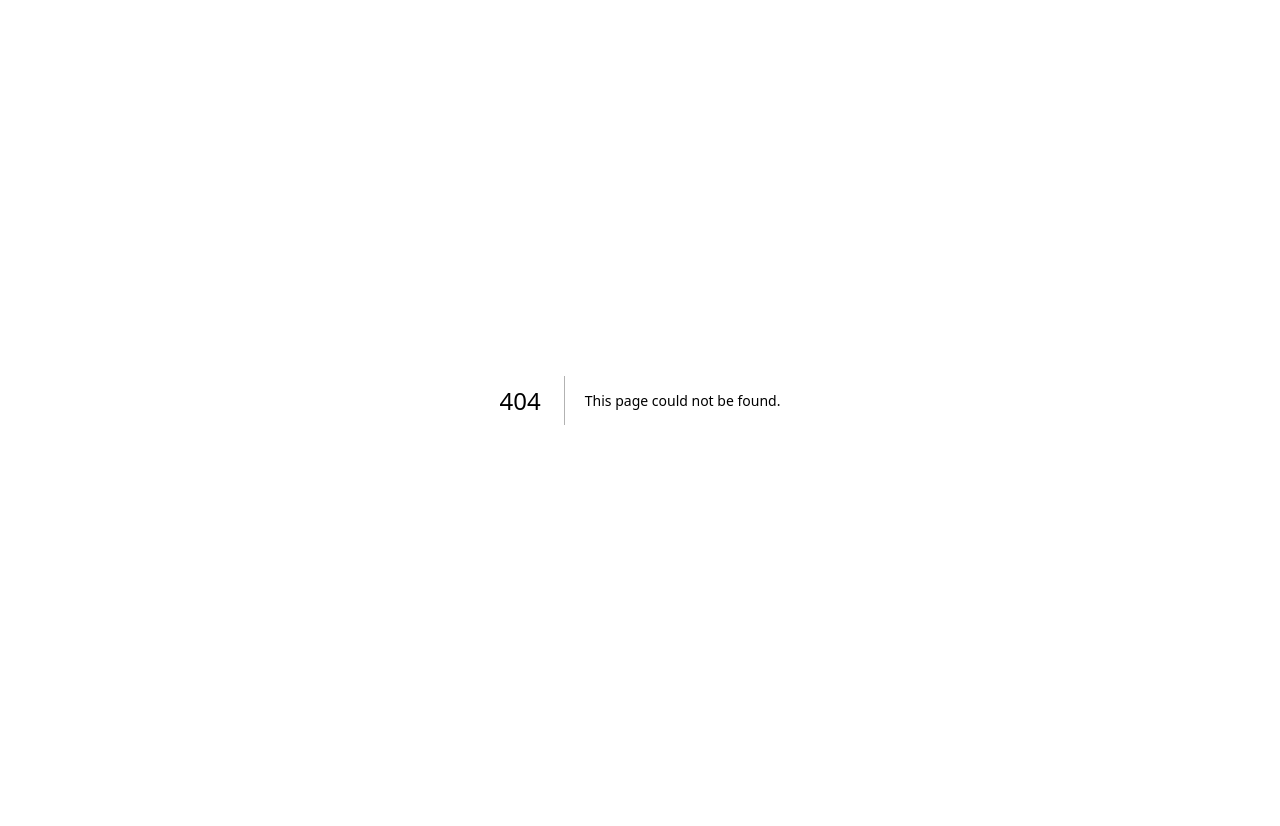
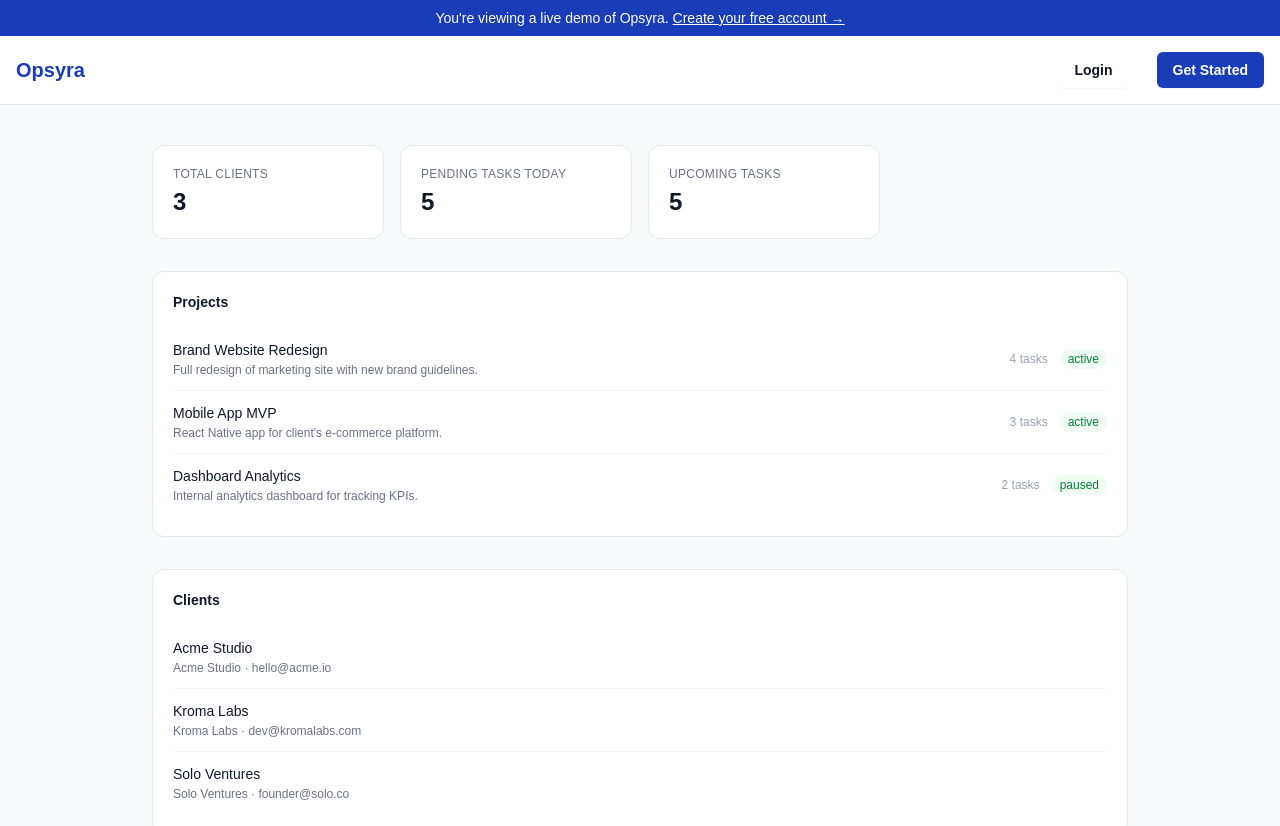
Before and after one commit to srauf456/opsyra, a Next.js app: page /demo in a window 1280 px wide. Before the commit this address had no page. Shown: the top 826 px of the page. Before the commit the page ends 800 px from the top, so only its background shows below. Built offline with nearby package versions, Linux system fonts and the light colour scheme.

Commit message:
Demo page changes

```diff
--- /dev/null
+++ b/app/(demo)/demo/page.tsx
@@ -0,0 +1,98 @@
+import Link from 'next/link'
+import { demoClients, demoProjects, demoNotes } from '@/lib/mocks/demo-data'
+
+export default async function DemoPage(){
+    const activeProjects = demoProjects.filter(p => p.status === 'active')
+    const pendingTasks = demoProjects.flatMap(p => p.tasks).filter(t => t.status !=='done')
+    const upcomingTasks = demoProjects.flatMap(p => p.tasks).filter(t => t.status !=='done')
+
+return(
+    <div className='min-h-screen bg-gray-50'>
+    <div className='bg-blue-800 text-white text-center py-2 text-sm'>
+        You're viewing a live demo of Opsyra. {' '}
+         <Link href="/signup" className="underline font-medium">
+          Create your free account →
+        </Link>
+    </div>
+         <header className="bg-white border-b border-gray-200 sticky z-40 top-0">
+            <div className="max-w-7xl mx-auto px-4 py-4">
+                <div className="flex justify-between items-center">
+                    <div>
+                        <Link href={'/'} className="text-xl font-bold text-blue-800">Opsyra</Link>
+                </div>
+                <div className="flex items-center gap-4">
+                    <Link href="/login" className="mx-3 block text-gray-900 px-4 py-2 text-sm font-semibold shadow-xs rounded-md hover:bg-gray-50">Login</Link>
+                    <Link href="/signup" className="bg-blue-800 text-white text-sm text-gray-900 px-4 py-2 font-medium font-semibold shadow-xs rounded-md hover:bg-blue-900">Get Started</Link>
+                </div>
+                </div>
+            </div>
+        </header>
+
+      <main className="max-w-5xl mx-auto px-6 py-10 space-y-8">
+
+        {/* Stat cards */}
+        <div className="grid grid-cols-4 gap-4">
+          {[
+            { label: 'Total Clients', value: demoClients.length },
+            { label: 'Pending Tasks Today', value: pendingTasks.length },
+            { label: 'Upcoming Tasks', value: upcomingTasks.length },
+          ].map(stat => (
+            <div key={stat.label} className="bg-white border border-gray-200 rounded-xl p-5">
+              <p className="text-xs font-medium text-gray-500 uppercase tracking-wide">{stat.label}</p>
+              <p className="text-2xl font-bold text-gray-900 mt-1">{stat.value}</p>
+            </div>
+          ))}
+        </div>
+
+         {/* Projects */}
+        <div className="bg-white border border-gray-200 rounded-xl p-5">
+          <h2 className="text-sm font-semibold text-gray-900 mb-4">Projects</h2>
+
+            <ul className="divide-y divide-gray-100">
+              {demoProjects?.map(project => (
+                <li key={project.id} className="py-3 flex items-center justify-between">
+                  <div>
+                    <p className="text-sm font-medium text-gray-900">{project.title}</p>
+                    <p className="text-xs text-gray-500 mt-0.5">{project.description}</p>
+                  </div>
+                  <div className="flex items-center gap-3">
+                    <span className="text-xs text-gray-400">
+                      {project.tasks?.length ?? 0} tasks
+                    </span>
+                    <span className="text-xs px-2 py-0.5 rounded-full bg-green-50 text-green-700 font-medium">
+                      {project.status}
+                    </span>
+                  </div>
+                </li>
+              ))}
+            </ul>
+        </div>
+
+               {/* Clients */}
+        <div className="bg-white border border-gray-200 rounded-xl p-5">
+          <h2 className="text-sm font-semibold text-gray-900 mb-4">Clients</h2>
+            <ul className="divide-y divide-gray-100">
+              {demoClients?.map(client => (
+                <li key={client.id} className="py-3">
+                  <p className="text-sm font-medium text-gray-900">{client.name}</p>
+                  <p className="text-xs text-gray-500 mt-0.5">
+                    {client.company}{client.company && client.email && ' · '}{client.email}
+                  </p>
+                </li>
+              ))}
+            </ul>
+        </div>
+
+         {/* CTA */}
+        <div className="bg-gray-100 border border-gray-200 rounded-xl p-8 text-center">
+          <h3 className="text-lg font-semibold text-gray-900">Ready to organize your work?</h3>
+          <p className="text-sm text-gray-500 mt-2">Create your free account and connect your clients and projects. Let AI do the heavy lifting.</p>
+          <Link href="/signup" className="mt-4 inline-block bg-blue-800 text-white px-5 py-2.5 rounded-lg text-sm font-medium hover:bg-blue-700">
+            Get Started Free
+          </Link>
+        </div>
+
+        </main>
+    </div>
+)
+}
--- /dev/null
+++ b/app/(landing)/_components/Contact.tsx
@@ -0,0 +1,15 @@
+export default function Contact(){
+    return(
+    <section id="contact" className="bg-gray-50 border-t border-gray-200 sm:py-32 lg:py-24">
+        <div className="mx-auto max-w-2xl sm:px-6 lg:px-8 text-center">
+            <h2 className="text-2xl font-semibold tracking-tight text-balance text-blue-800 sm:text-4xl">Get in Touch </h2>
+            <p className="mt-2 text-sm text-pretty text-gray-500">Feel free to ask questions, share feedback or just follow along as I build</p>
+
+        <div className="flex items-center gap-6 mt-6 justify-center">
+            <a href="https://www.linkedin.com/in/sara-rauf-9120b580/" className="rounded-md mt-8 inline-block bg-white py-3 px-6">Connect on Linked In</a>
+        </div>
+      </div>
+</section>
+
+    )
+}
--- a/app/(landing)/_components/Header.tsx
+++ b/app/(landing)/_components/Header.tsx
@@ -9,7 +9,7 @@ export default function Header(){
                 </div>
                 <nav className="flex gap-5">
                     <Link href="#features" className="text-sm text-gray-600 hover:text-gray-900" >Features</Link>
-                    <Link href="#demo" className="text-sm text-gray-600 hover:text-gray-900">Demo</Link>
+                    <Link href={'/demo'} className="text-sm text-gray-600 hover:text-gray-900">Demo</Link>
                     <Link href="#contact" className="text-sm text-gray-600 hover:text-gray-900">Contact</Link>
                 </nav>
                 <div className="flex items-center gap-4">
--- a/app/(landing)/_components/Hero.tsx
+++ b/app/(landing)/_components/Hero.tsx
@@ -15,7 +15,7 @@ export default function Hero(){
 
                 <div className="mt-10 flex items-center justify-center gap-x-6">
                   <Link href="/signup" className="rounded-md bg-blue-900 px-4 py-2.5 text-sm/6 font-semibold text-white shadow-xs hover:bg-blue-800 focus-visible:outline-2 focus-visible:outline-offset-2 focus-visible:outline-blue-600">Start Free Workspace <RiArrowRightLine/></Link>
-                  <Link href="#demo" className="text-sm/6 font-semibold text-gray-900">View Demo</Link>
+                  <Link href="/demo" className="text-sm/6 font-semibold text-gray-900">View Demo</Link>
                 </div>
             </div>
 
--- a/app/page.tsx
+++ b/app/page.tsx
@@ -5,6 +5,7 @@ import Features from "./(landing)/_components/Features"
 import CTABanner from "./(landing)/_components/CTABanner";
 import Footer from "./(landing)/_components/Footer";
 import HowItWorks from "./(landing)/_components/HowItWorks";
+import Contact from "./(landing)/_components/Contact"
 
 export default function RootPage() {
   return (
@@ -14,6 +15,7 @@ export default function RootPage() {
       <Features/>
       <CTABanner/>
       <HowItWorks/>
+      <Contact/>
       <Footer/>
     </main>
   )
--- a/components/layout/Sidebar.tsx
+++ b/components/layout/Sidebar.tsx
@@ -1,8 +1,11 @@
 
 'use client'
-import { MdSpaceDashboard, MdPeople, MdFolderOpen, MdSettings, MdMenu, MdClose } from "react-icons/md";
+import { MdSpaceDashboard, MdPeople, MdFolderOpen, MdSettings, MdMenu, MdClose, MdLogout } from "react-icons/md";
 import Link from 'next/link'
 import { usePathname } from "next/navigation";
+import { useRouter } from 'next/navigation';
+import { createClient } from '@/lib/supabase/client'
+import { Button } from "../ui/Button";
 
 const links = [
         {href: '/dashboard', label: 'Dashboard', icon: MdSpaceDashboard},
@@ -14,6 +17,15 @@ const links = [
 export default function Sidebar({onClose}: {onClose?: () => void }){
 
     const pathname = usePathname()
+    const router = useRouter()
+    const supabase = createClient()
+
+    const handleLogout = async () => {
+        await supabase.auth.signOut()
+        router.push('/')
+        router.refresh()
+
+    }
 return(
     <aside className="w-56 flex flex-col min-h-screen border-r border-gray-200 bg-white">
         <div className="h-16 flex items-center gap-2.5 border-b border-gray-200">
@@ -37,7 +49,8 @@ return(
 })}
         </nav>
         <div className="p-4 border-t border-gray-200">
-            <p className="text-xs text-gray-400 font-medium">Opsyra · {new Date().getFullYear()}</p>
+            <Button onClick={handleLogout} className="flex items-center gap-2"><MdLogout className="size-4"/>Sign Out</Button>
+            <p className="p-2 items-center flex text-xs text-gray-400 font-medium">Opsyra · {new Date().getFullYear()}</p>
         </div>
     </aside>
 )
--- /dev/null
+++ b/lib/mocks/demo-data.ts
@@ -0,0 +1,66 @@
+const date = new Date()
+const today= date.toISOString().split('T')[0]
+export const demoClients = [
+    { id: '1', name: 'Acme Studio', email: 'hello@acme.io', company: 'Acme Studio' },
+    { id: '2', name: 'Kroma Labs', email: 'dev@kromalabs.com', company: 'Kroma Labs' },
+    { id: '3', name: 'Solo Ventures', email: 'founder@solo.co', company: 'Solo Ventures' },
+]
+
+export const demoProjects = [
+  {
+    id: '1',
+    title: 'Brand Website Redesign',
+    description: 'Full redesign of marketing site with new brand guidelines.',
+    status: 'active',
+    due_date: '2026-09-15',
+    client_id: '1',
+    tasks: [
+      { id: '1', title: 'Create wireframes', status: 'done', ai_generated: false },
+      { id: '2', title: 'Design homepage', status: 'in_progress', ai_generated: true },
+      { id: '3', title: 'Build contact form', status: 'todo', ai_generated: true },
+      { id: '4', title: 'SEO setup', status: 'todo', ai_generated: false },
+    ]
+  },
+  {
+    id: '2',
+    title: 'Mobile App MVP',
+    description: 'React Native app for client\'s e-commerce platform.',
+    status: 'active',
+    due_date: '2026-10-01',
+    client_id: '2',
+    tasks: [
+      { id: '5', title: 'Setup project structure', status: 'done', ai_generated: false },
+      { id: '6', title: 'Build auth flow', status: 'done', ai_generated: false },
+      { id: '7', title: 'Product listing screen', status: 'in_progress', ai_generated: true },
+    ]
+  },
+  {
+    id: '3',
+    title: 'Dashboard Analytics',
+    description: 'Internal analytics dashboard for tracking KPIs.',
+    status: 'paused',
+    due_date: today,
+    client_id: '3',
+    tasks: [
+      { id: '8', title: 'Define metrics', status: 'done', ai_generated: false },
+      { id: '9', title: 'Design charts', status: 'todo', ai_generated: false },
+    ]
+  },
+]
+
+export const demoNotes = [
+  {
+    id: '1',
+    title: 'Discovery Call — Acme Studio',
+    content: 'Client wants dark mode. Budget approved $6,000. Need proposal by Friday.',
+    ai_summary: 'Key deliverables: dark mode UI, $6,000 budget approved. Action item: send proposal before Friday.',
+    project_id: '1',
+  },
+  {
+    id: '2',
+    title: 'Kickoff Meeting — Mobile App',
+    content: 'React Native preferred. Launch target Q4. Need weekly updates.',
+    ai_summary: 'Tech stack confirmed: React Native. Q4 launch target. Client expects weekly status updates.',
+    project_id: '2',
+  },
+]
--- a/lib/supabase/session.ts
+++ b/lib/supabase/session.ts
@@ -47,6 +47,7 @@ export async function updateSession(request: NextRequest) {
     !request.nextUrl.pathname.startsWith('/login') &&
     !request.nextUrl.pathname.startsWith('/auth') &&
     !request.nextUrl.pathname.startsWith('/signup') &&
+    !request.nextUrl.pathname.startsWith('/demo') &&
     request.nextUrl.pathname !== '/'
   ) {
     // no user, potentially respond by redirecting the user to the login page
```
